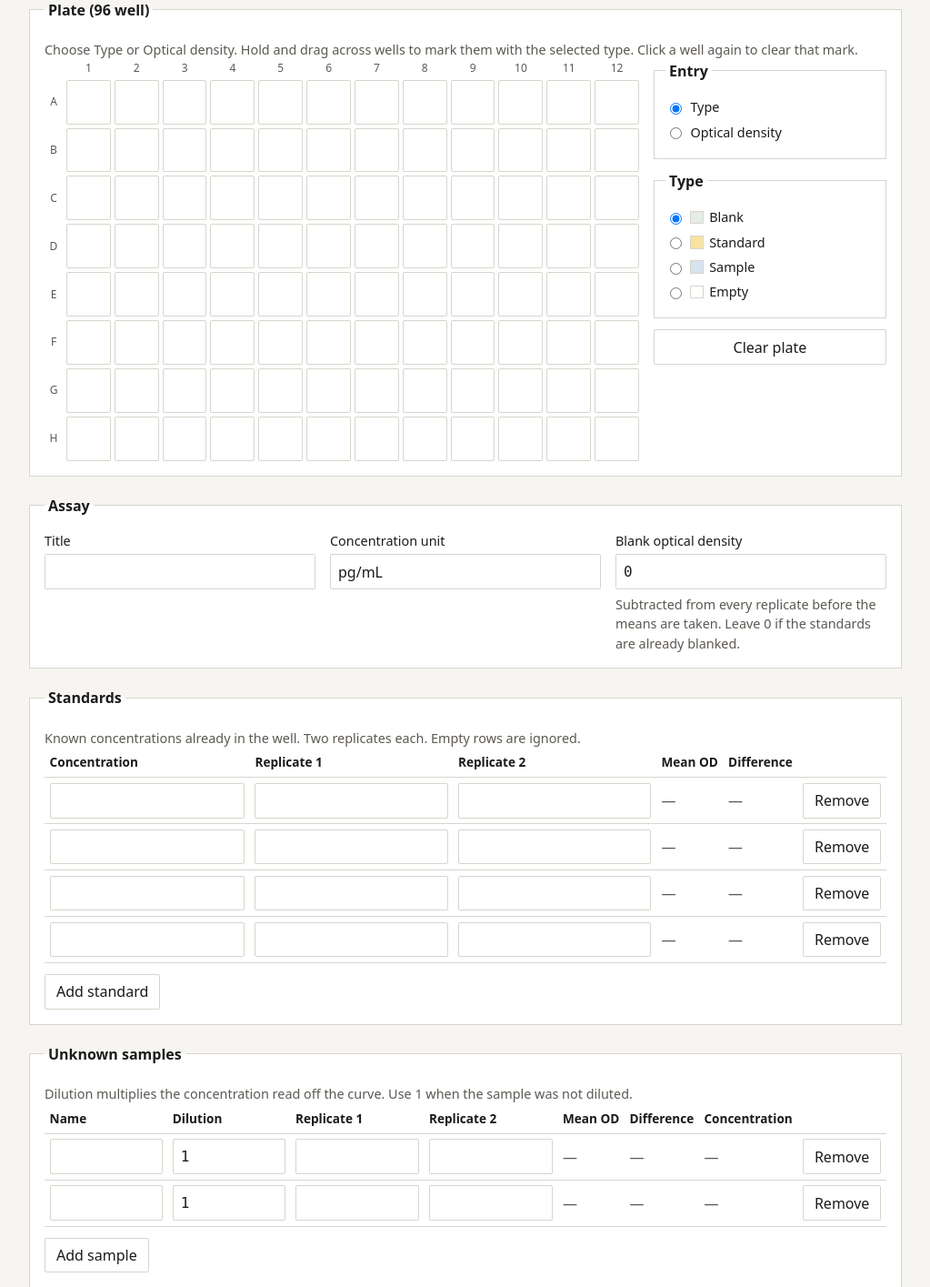
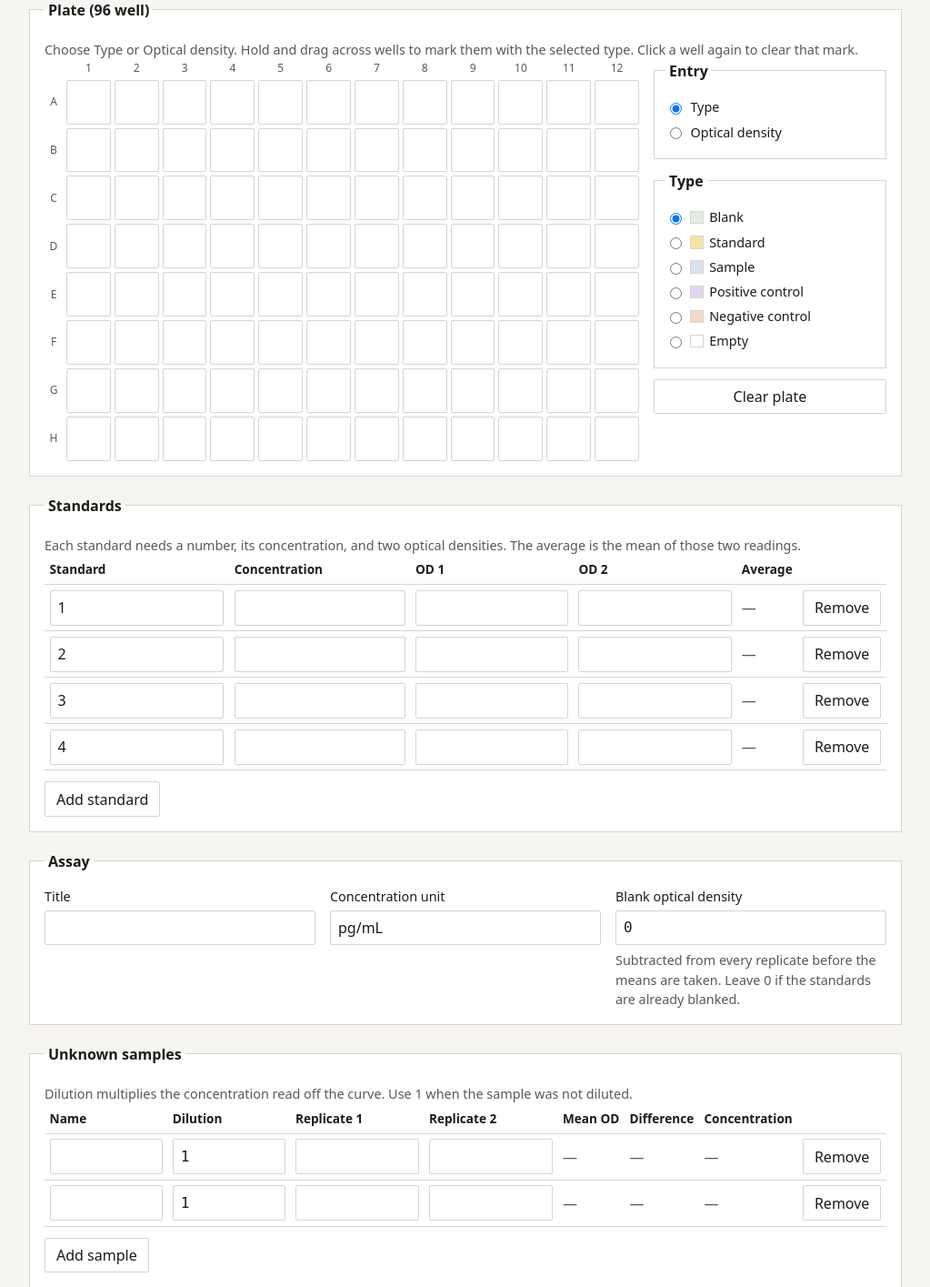
Before and after one commit to LiquideCephaloRachidien/ELISA-Calculator, a Flask app: page / in a window 1280 px wide. Shown: the part 212-1627 px from the top of the page at 91% size, without its empty margins (128-1151 px from the left). Run offline with Flask 3, Linux system fonts and the light colour scheme; parts of the project's set-up code (start-up, migrations or seed data) failed here and were passed over.

Commit message:
standard calculations

```diff
--- a/app/static/css/main.css
+++ b/app/static/css/main.css
@@ -10,6 +10,8 @@
   --bad: #f3c1b8;
   --info: #e4ece7;
   --sample: #d7e3f0;
+  --positive: #e4d4f2;
+  --negative: #f6d7c3;
 }
 
 * { box-sizing: border-box; }
@@ -126,6 +128,8 @@ nav form { margin: 0; }
 
 table { width: 100%; min-width: 40rem; border-collapse: collapse; }
 
+.standards-table { min-width: 36rem; }
+
 th,
 td {
   padding: 0.35rem;
@@ -186,6 +190,8 @@ input.flag-bad { background: var(--bad); }
 #plate button[data-role="blank"] { background: var(--info); }
 #plate button[data-role="standard"] { background: var(--warn); }
 #plate button[data-role="sample"] { background: var(--sample); }
+#plate button[data-role="positive"] { background: var(--positive); }
+#plate button[data-role="negative"] { background: var(--negative); }
 
 #plate button.is-selected {
   outline: 2px solid var(--accent);
@@ -218,6 +224,8 @@ input.flag-bad { background: var(--bad); }
 .swatch[data-role="blank"] { background: var(--info); }
 .swatch[data-role="standard"] { background: var(--warn); }
 .swatch[data-role="sample"] { background: var(--sample); }
+.swatch[data-role="positive"] { background: var(--positive); }
+.swatch[data-role="negative"] { background: var(--negative); }
 
 #od-editor p { margin: 0 0 0.75rem; font-weight: 600; }
 #od-editor div { margin-bottom: 0.75rem; }
--- a/app/static/js/calculator.js
+++ b/app/static/js/calculator.js
@@ -1,21 +1,120 @@
-// DOM wiring for the public calculator.
-//
-// Collect rows from [data-kind="standard"] and [data-kind="sample"].
-// Read inputs with data-field. Write means, percents, and concentrations
-// with textContent. Add a row by cloning <template>, never with innerHTML.
-// Toggle flag-warn (15%) and flag-bad (25%) on the replicate inputs.
-// The percent text is the non-color signal; the class is only a highlight.
-// Ignore completely empty rows. Call preventDefault on submit: this page
-// calculates locally and does not post the plate.
+// Standards under the plate: number, concentration, and two optical densities.
+// The average cell is the mean of those two readings.
+// Add a row by cloning the template. Never use innerHTML.
 (function () {
   "use strict";
 
   var form = document.getElementById("assay-form");
-  if (!form) {
+  var body = document.getElementById("standards-body");
+  var template = document.getElementById("standard-row-template");
+  if (!form || !body || !template) {
     return;
   }
 
   form.addEventListener("submit", function (event) {
     event.preventDefault();
   });
+
+  function rows() {
+    return body.querySelectorAll('tr[data-kind="standard"]');
+  }
+
+  function field(row, name) {
+    return row.querySelector('[data-field="' + name + '"]');
+  }
+
+  function nextNumber() {
+    var max = 0;
+    Array.prototype.forEach.call(rows(), function (row) {
+      var value = Number(String(field(row, "number").value).replace(",", "."));
+      if (isFinite(value) && value > max) {
+        max = value;
+      }
+    });
+    return String(max + 1);
+  }
+
+  function parseDecimal(text) {
+    var trimmed = String(text).trim().replace(",", ".");
+    if (trimmed === "") {
+      return null;
+    }
+    var value = Number(trimmed);
+    if (!isFinite(value)) {
+      return null;
+    }
+    return value;
+  }
+
+  function formatAverage(value) {
+    return value.toFixed(4).replace(/\.?0+$/, "");
+  }
+
+  function updateAverage(row) {
+    var first = parseDecimal(field(row, "od-1").value);
+    var second = parseDecimal(field(row, "od-2").value);
+    var cell = field(row, "average");
+    if (first === null || second === null) {
+      cell.textContent = "—";
+      return;
+    }
+    cell.textContent = formatAverage((first + second) / 2);
+  }
+
+  function labelRows() {
+    Array.prototype.forEach.call(rows(), function (row, index) {
+      var n = index + 1;
+      field(row, "number").setAttribute("aria-label", "Standard " + n + " number");
+      field(row, "concentration").setAttribute("aria-label", "Standard " + n + " concentration");
+      field(row, "od-1").setAttribute("aria-label", "Standard " + n + " optical density 1");
+      field(row, "od-2").setAttribute("aria-label", "Standard " + n + " optical density 2");
+      updateAverage(row);
+    });
+  }
+
+  function addRow() {
+    var row = template.content.firstElementChild.cloneNode(true);
+    field(row, "number").value = nextNumber();
+    body.appendChild(row);
+    labelRows();
+    field(row, "concentration").focus();
+  }
+
+  function removeRow(row) {
+    if (rows().length === 1) {
+      Array.prototype.forEach.call(row.querySelectorAll("input"), function (input) {
+        input.value = "";
+      });
+      updateAverage(row);
+      return;
+    }
+    row.remove();
+    labelRows();
+  }
+
+  body.addEventListener("input", function (event) {
+    var row = event.target.closest("tr");
+    if (!row || !body.contains(row)) {
+      return;
+    }
+    updateAverage(row);
+  });
+
+  body.addEventListener("click", function (event) {
+    var button = event.target.closest('[data-action="remove-row"]');
+    if (!button || !body.contains(button)) {
+      return;
+    }
+    removeRow(button.closest("tr"));
+  });
+
+  form.addEventListener("click", function (event) {
+    var button = event.target.closest('[data-action="add-standard"]');
+    if (!button || !form.contains(button)) {
+      return;
+    }
+    addRow();
+  });
+
+  labelRows();
 })();
--- a/app/static/js/plate.js
+++ b/app/static/js/plate.js
@@ -19,6 +19,14 @@
   var wellName = document.getElementById("well-name");
   var concentrationField = document.getElementById("well-concentration-field");
   var nameField = document.getElementById("well-name-field");
+
+  var ROLE_LABELS = {
+    blank: "blank",
+    standard: "standard",
+    sample: "sample",
+    positive: "positive control",
+    negative: "negative control",
+  };
 
   var wells = {};
   var selected = "";
@@ -47,8 +55,8 @@
     button.classList.toggle("is-selected", active);
     button.setAttribute("aria-pressed", active ? "true" : "false");
     var parts = ["Well " + id];
-    if (well.role !== "empty") {
-      parts.push(well.role);
+    if (ROLE_LABELS[well.role]) {
+      parts.push(ROLE_LABELS[well.role]);
     }
     if (well.od) {
       parts.push("optical density " + well.od);
--- a/app/templates/calculator.html
+++ b/app/templates/calculator.html
@@ -29,6 +29,8 @@
               <label><input type="radio" name="plate-type" value="blank" checked> <span class="swatch" data-role="blank"></span> Blank</label>
               <label><input type="radio" name="plate-type" value="standard"> <span class="swatch" data-role="standard"></span> Standard</label>
               <label><input type="radio" name="plate-type" value="sample"> <span class="swatch" data-role="sample"></span> Sample</label>
+              <label><input type="radio" name="plate-type" value="positive"> <span class="swatch" data-role="positive"></span> Positive control</label>
+              <label><input type="radio" name="plate-type" value="negative"> <span class="swatch" data-role="negative"></span> Negative control</label>
               <label><input type="radio" name="plate-type" value="empty"> <span class="swatch" data-role="empty"></span> Empty</label>
             </div>
           </fieldset>
@@ -50,6 +52,38 @@
           <button type="button" id="clear-plate" class="button-quiet">Clear plate</button>
         </div>
       </div>
+    </fieldset>
+
+    <fieldset>
+      <legend>Standards</legend>
+      <p class="hint">Each standard needs a number, its concentration, and two optical densities. The average is the mean of those two readings.</p>
+      <div class="table-scroll">
+        <table class="standards-table">
+          <thead>
+            <tr>
+              <th scope="col">Standard</th>
+              <th scope="col">Concentration</th>
+              <th scope="col">OD 1</th>
+              <th scope="col">OD 2</th>
+              <th scope="col">Average</th>
+              <th scope="col"><span class="visually-hidden">Remove</span></th>
+            </tr>
+          </thead>
+          <tbody id="standards-body">
+            {% for i in range(1, 5) %}
+              <tr data-kind="standard">
+                <td><input data-field="number" inputmode="numeric" value="{{ i }}" spellcheck="false" aria-label="Standard {{ i }} number"></td>
+                <td><input data-field="concentration" inputmode="decimal" spellcheck="false" aria-label="Standard {{ i }} concentration"></td>
+                <td><input data-field="od-1" inputmode="decimal" spellcheck="false" aria-label="Standard {{ i }} optical density 1"></td>
+                <td><input data-field="od-2" inputmode="decimal" spellcheck="false" aria-label="Standard {{ i }} optical density 2"></td>
+                <td data-field="average">—</td>
+                <td><button type="button" data-action="remove-row">Remove</button></td>
+              </tr>
+            {% endfor %}
+          </tbody>
+        </table>
+      </div>
+      <button type="button" data-action="add-standard">Add standard</button>
     </fieldset>
 
     <fieldset>
@@ -76,38 +110,6 @@
           <p id="blank-hint" class="hint">Subtracted from every replicate before the means are taken. Leave 0 if the standards are already blanked.</p>
         </div>
       </div>
-    </fieldset>
-
-    <fieldset>
-      <legend>Standards</legend>
-      <p class="hint">Known concentrations already in the well. Two replicates each. Empty rows are ignored.</p>
-      <div class="table-scroll">
-        <table>
-          <thead>
-            <tr>
-              <th scope="col">Concentration</th>
-              <th scope="col">Replicate 1</th>
-              <th scope="col">Replicate 2</th>
-              <th scope="col">Mean OD</th>
-              <th scope="col">Difference</th>
-              <th scope="col"><span class="visually-hidden">Remove</span></th>
-            </tr>
-          </thead>
-          <tbody id="standards-body">
-            {% for i in range(1, 5) %}
-              <tr data-kind="standard">
-                <td><input data-field="concentration" inputmode="decimal" spellcheck="false" aria-label="Standard {{ i }} concentration"></td>
-                <td><input data-field="replicate-1" inputmode="decimal" spellcheck="false" aria-label="Standard {{ i }} replicate 1"></td>
-                <td><input data-field="replicate-2" inputmode="decimal" spellcheck="false" aria-label="Standard {{ i }} replicate 2"></td>
-                <td data-field="mean">—</td>
-                <td data-field="difference">—</td>
-                <td><button type="button" data-action="remove-row">Remove</button></td>
-              </tr>
-            {% endfor %}
-          </tbody>
-        </table>
-      </div>
-      <button type="button" data-action="add-standard">Add standard</button>
     </fieldset>
 
     <fieldset>
@@ -166,11 +168,11 @@
 
   <template id="standard-row-template">
     <tr data-kind="standard">
+      <td><input data-field="number" inputmode="numeric" spellcheck="false" aria-label="Standard number"></td>
       <td><input data-field="concentration" inputmode="decimal" spellcheck="false" aria-label="Standard concentration"></td>
-      <td><input data-field="replicate-1" inputmode="decimal" spellcheck="false" aria-label="Standard replicate 1"></td>
-      <td><input data-field="replicate-2" inputmode="decimal" spellcheck="false" aria-label="Standard replicate 2"></td>
-      <td data-field="mean">—</td>
-      <td data-field="difference">—</td>
+      <td><input data-field="od-1" inputmode="decimal" spellcheck="false" aria-label="Standard optical density 1"></td>
+      <td><input data-field="od-2" inputmode="decimal" spellcheck="false" aria-label="Standard optical density 2"></td>
+      <td data-field="average">—</td>
       <td><button type="button" data-action="remove-row">Remove</button></td>
     </tr>
   </template>
```
